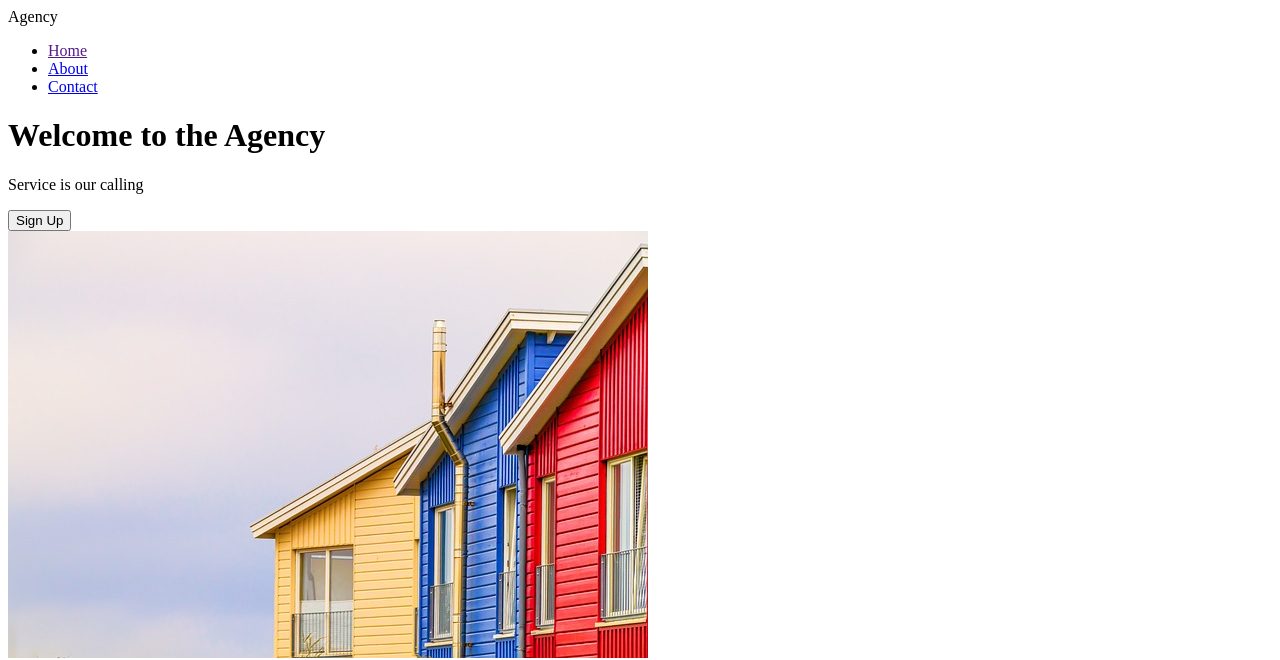
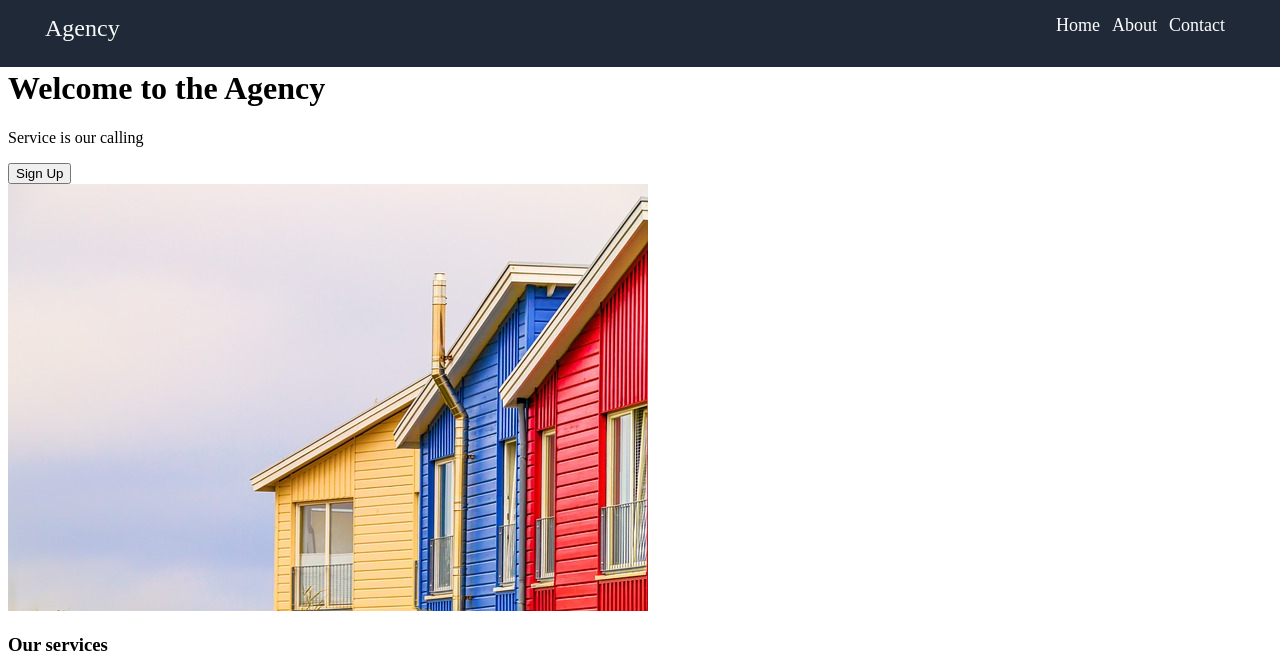
Before and after one commit to fkiarie/the-agency, a plain HTML site: page index.html in a window 1280 px wide. Shown: the top 660 px of the page. Drawn offline with Linux system fonts and the light colour scheme.

Commit message:
Navbar designed
Theinitial design of the navbar. This includes background,
font styling and display method to be used. In this file, flexbox
display is used.

```diff
--- a/index.html
+++ b/index.html
@@ -6,15 +6,15 @@
     <meta http-equiv="X-UA-Compatible" content="IE=edge">
     <meta name="viewport" content="width=device-width, initial-scale=1.0">
     <title>Agency</title>
-    <link rel="stylesheet" src="main.css" />
+    <link rel="stylesheet" href="main.css" />
 </head>
 
 <body>
     <header>
-        <nav>
+        <nav class="navbar">
             <div class="logo">Agency</div>
-            <ul class="navbar">
-                <li class="navbar-item"><a href="">Home</a></li>
+            <ul class="menu-items">
+                <li class="navbar-item"><a href="#">Home</a></li>
                 <li class="navbar-item"><a href="#">About</a></li>
                 <li class="navbar-item"><a href="#">Contact</a></li>
             </ul>
--- /dev/null
+++ b/main.css
@@ -0,0 +1,47 @@
+li {
+    list-style-type: none;
+}
+
+a {
+    text-decoration: none;
+    color: white;
+}
+a:hover{
+    color: blue;
+}
+ul {
+    margin: 0;
+    padding: 0;
+}
+
+.navbar {
+    display: flex;
+    gap: 13px;
+    background-color: #1f2937;
+    padding: 10px;
+    margin: -18px;
+    padding: 25px;
+    justify-content: space-around;
+
+}
+.logo{
+    color: #f9faf8;
+    font-size: 24px;
+    margin-left: 30px;
+
+}
+.menu-items {
+    display: flex;
+    gap: 12px;
+    justify-content: flex-end;
+    color: #e5e7eb;
+    font-size: 18px;
+    flex: 1;
+    margin-right: 40px;
+}
+
+.nav-items {
+    display: flex;
+    justify-content: flex-end;
+
+}
```
